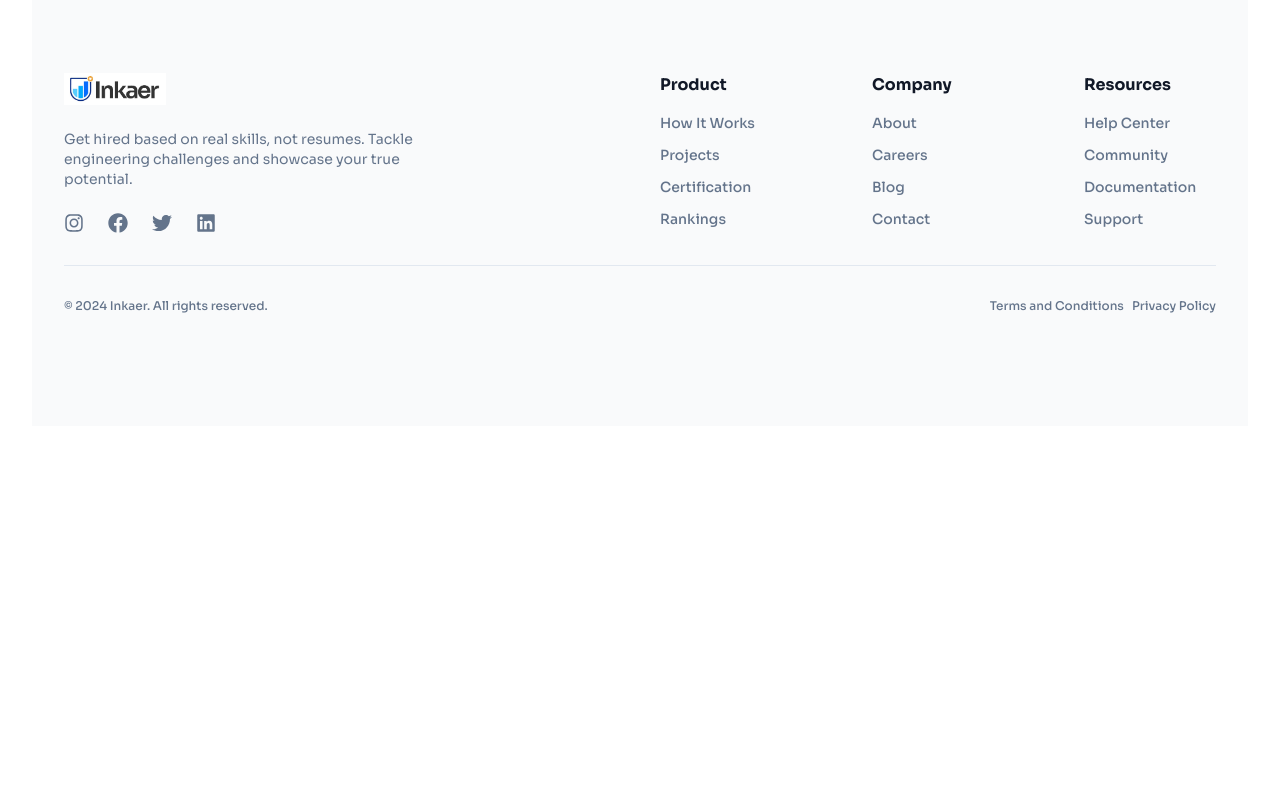
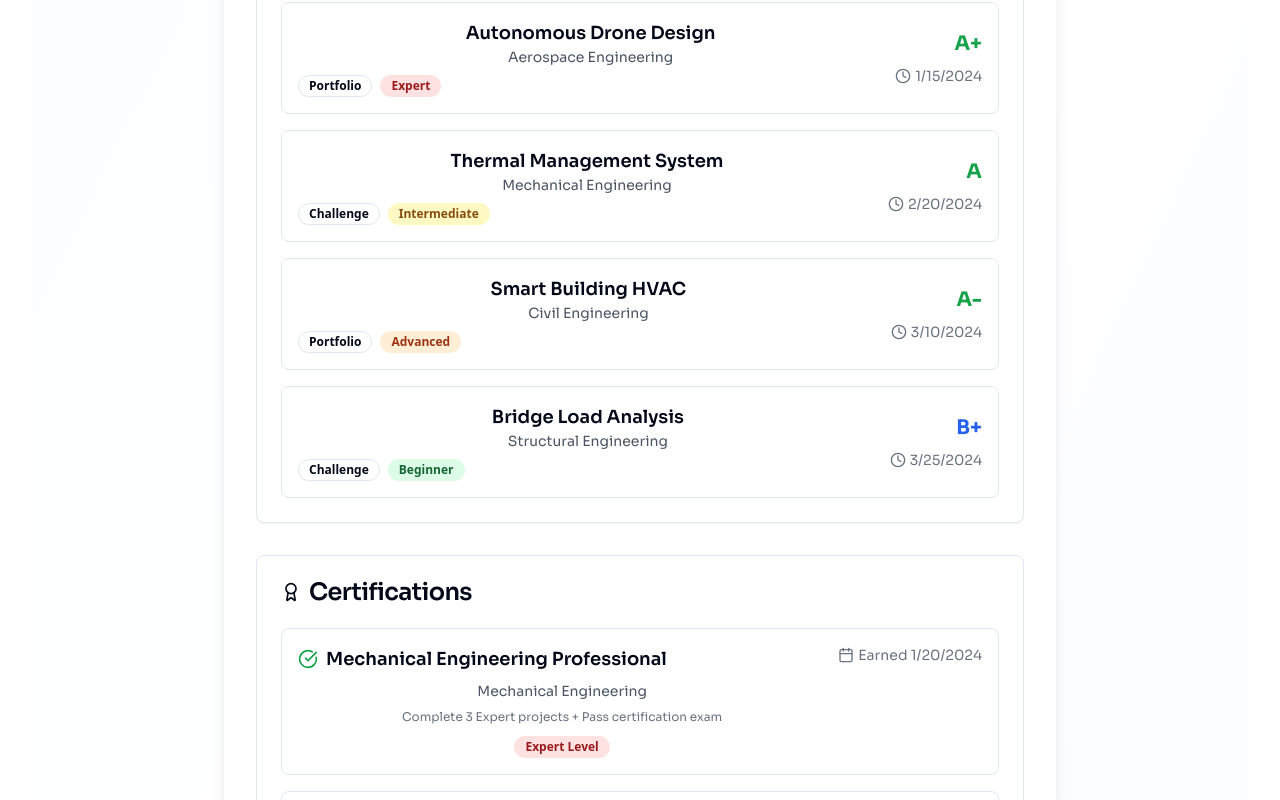
Before and after one commit to 3ONs-Connect-Inc/inkaer, a React (Vite) app: page /profile in a window 1280 px wide. Shown: the part 900-1700 px from the top of the page. Before the commit the page ends 1358 px from the top, so only its background shows below. Built offline with nearby package versions, Linux system fonts and the light colour scheme; a web font is replaced by a local one.

Commit message:
Add projects and certifications to profile page
Add projects and certifications sections to the profile page, displaying completed projects and achieved certifications.

```diff
--- a/src/pages/Profile.tsx
+++ b/src/pages/Profile.tsx
@@ -4,9 +4,95 @@ import LoggedInNavbar from '@/components/LoggedInNavbar';
 import Footer from '@/components/Footer';
 import { Button } from '@/components/ui/button';
 import { Card, CardContent, CardHeader, CardTitle } from '@/components/ui/card';
-import { User, Mail, MapPin, Calendar, Award, Star, Edit } from 'lucide-react';
+import { User, Mail, MapPin, Calendar, Award, Star, Edit, Trophy, CheckCircle, Clock } from 'lucide-react';
+import { Badge } from '@/components/ui/badge';
 
 const Profile = () => {
+  // Mock data for projects
+  const completedProjects = [
+    {
+      id: 1,
+      title: "Autonomous Drone Design",
+      type: "Portfolio",
+      difficulty: "Expert",
+      grade: "A+",
+      submittedDate: "2024-01-15",
+      category: "Aerospace Engineering"
+    },
+    {
+      id: 2,
+      title: "Thermal Management System",
+      type: "Challenge",
+      difficulty: "Intermediate",
+      grade: "A",
+      submittedDate: "2024-02-20",
+      category: "Mechanical Engineering"
+    },
+    {
+      id: 3,
+      title: "Smart Building HVAC",
+      type: "Portfolio",
+      difficulty: "Advanced",
+      grade: "A-",
+      submittedDate: "2024-03-10",
+      category: "Civil Engineering"
+    },
+    {
+      id: 4,
+      title: "Bridge Load Analysis",
+      type: "Challenge",
+      difficulty: "Beginner",
+      grade: "B+",
+      submittedDate: "2024-03-25",
+      category: "Structural Engineering"
+    }
+  ];
+
+  // Mock data for certifications
+  const certifications = [
+    {
+      id: 1,
+      name: "Mechanical Engineering Professional",
+      domain: "Mechanical Engineering",
+      level: "Expert",
+      earnedDate: "2024-01-20",
+      requirements: "Complete 3 Expert projects + Pass certification exam"
+    },
+    {
+      id: 2,
+      name: "CAD Design Specialist",
+      domain: "Design Engineering",
+      level: "Advanced",
+      earnedDate: "2024-02-15",
+      requirements: "Complete 5 CAD projects + Portfolio review"
+    },
+    {
+      id: 3,
+      name: "Thermal Analysis Expert",
+      domain: "Thermal Engineering",
+      level: "Expert",
+      earnedDate: "2024-03-05",
+      requirements: "Complete thermal challenges + Peer review"
+    }
+  ];
+
+  const getDifficultyColor = (difficulty: string) => {
+    switch (difficulty.toLowerCase()) {
+      case 'beginner': return 'bg-green-100 text-green-800';
+      case 'intermediate': return 'bg-yellow-100 text-yellow-800';
+      case 'advanced': return 'bg-orange-100 text-orange-800';
+      case 'expert': return 'bg-red-100 text-red-800';
+      default: return 'bg-gray-100 text-gray-800';
+    }
+  };
+
+  const getGradeColor = (grade: string) => {
+    if (grade.startsWith('A')) return 'text-green-600';
+    if (grade.startsWith('B')) return 'text-blue-600';
+    if (grade.startsWith('C')) return 'text-yellow-600';
+    return 'text-gray-600';
+  };
+
   return (
     <div className="min-h-screen bg-gradient-to-br from-blue-50/30 via-white to-indigo-50/30">
       <LoggedInNavbar />
@@ -100,6 +186,84 @@ const Profile = () => {
                   </p>
                 </CardContent>
               </Card>
+
+              {/* Projects Section */}
+              <Card className="mt-8">
+                <CardHeader>
+                  <CardTitle className="font-sora flex items-center gap-2">
+                    <Trophy className="w-5 h-5" />
+                    Completed Projects
+                  </CardTitle>
+                </CardHeader>
+                <CardContent>
+                  <div className="space-y-4">
+                    {completedProjects.map((project) => (
+                      <div key={project.id} className="border rounded-lg p-4 hover:bg-gray-50 transition-colors">
+                        <div className="flex flex-col sm:flex-row sm:items-center justify-between gap-3">
+                          <div className="flex-1">
+                            <h3 className="font-sora font-semibold text-lg">{project.title}</h3>
+                            <p className="text-sm text-gray-600 font-sora">{project.category}</p>
+                            <div className="flex items-center gap-2 mt-2">
+                              <Badge variant="outline" className="text-xs">
+                                {project.type}
+                              </Badge>
+                              <Badge className={`text-xs ${getDifficultyColor(project.difficulty)}`}>
+                                {project.difficulty}
+                              </Badge>
+                            </div>
+                          </div>
+                          <div className="flex flex-col sm:items-end gap-2">
+                            <div className={`font-sora font-bold text-xl ${getGradeColor(project.grade)}`}>
+                              {project.grade}
+                            </div>
+                            <div className="flex items-center gap-1 text-sm text-gray-500">
+                              <Clock className="w-4 h-4" />
+                              <span className="font-sora">{new Date(project.submittedDate).toLocaleDateString()}</span>
+                            </div>
+                          </div>
+                        </div>
+                      </div>
+                    ))}
+                  </div>
+                </CardContent>
+              </Card>
+
+              {/* Certifications Section */}
+              <Card className="mt-8">
+                <CardHeader>
+                  <CardTitle className="font-sora flex items-center gap-2">
+                    <Award className="w-5 h-5" />
+                    Certifications
+                  </CardTitle>
+                </CardHeader>
+                <CardContent>
+                  <div className="space-y-4">
+                    {certifications.map((cert) => (
+                      <div key={cert.id} className="border rounded-lg p-4 hover:bg-gray-50 transition-colors">
+                        <div className="flex flex-col sm:flex-row sm:items-start justify-between gap-3">
+                          <div className="flex-1">
+                            <div className="flex items-center gap-2 mb-2">
+                              <CheckCircle className="w-5 h-5 text-green-600" />
+                              <h3 className="font-sora font-semibold text-lg">{cert.name}</h3>
+                            </div>
+                            <p className="text-sm text-gray-600 font-sora mb-2">{cert.domain}</p>
+                            <p className="text-xs text-gray-500 font-sora">{cert.requirements}</p>
+                            <div className="mt-2">
+                              <Badge className={`text-xs ${getDifficultyColor(cert.level)}`}>
+                                {cert.level} Level
+                              </Badge>
+                            </div>
+                          </div>
+                          <div className="flex items-center gap-1 text-sm text-gray-500">
+                            <Calendar className="w-4 h-4" />
+                            <span className="font-sora">Earned {new Date(cert.earnedDate).toLocaleDateString()}</span>
+                          </div>
+                        </div>
+                      </div>
+                    ))}
+                  </div>
+                </CardContent>
+              </Card>
             </div>
           </div>
         </div>
```
